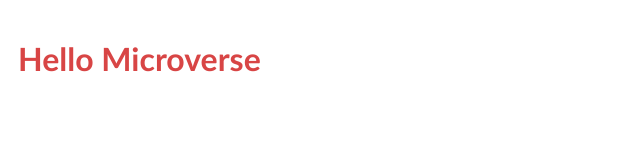
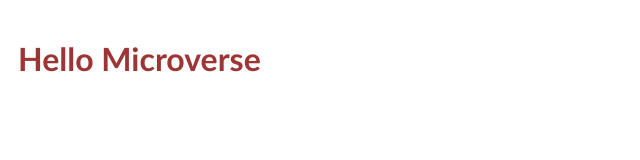
Before and after one commit to i-max-xi/Microverse-Week-1, a plain HTML site: page index.html in a window 1280 px wide. Shown: the whole page, without its empty margins (0-640 px from the left). Drawn offline with Linux system fonts and the light colour scheme.

Commit message:
Change Color

```diff
--- a/styles.css
+++ b/styles.css
@@ -1,5 +1,6 @@
 header {
-  color: rgb(216, 69, 69);
+  color: rgb(158, 53, 53);
   font-family: "Gill Sans", "Gill Sans MT", Calibri, "Trebuchet MS", sans-serif;
   padding: 10px;
+
 }
```
